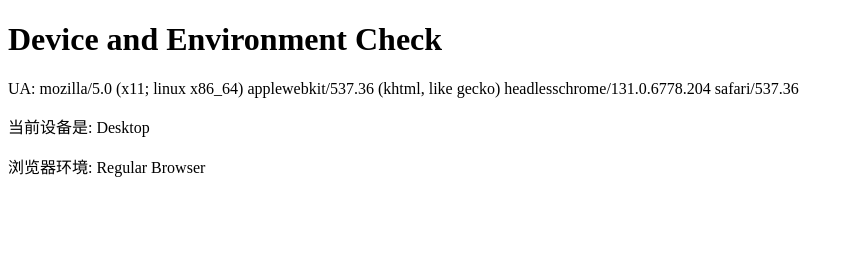
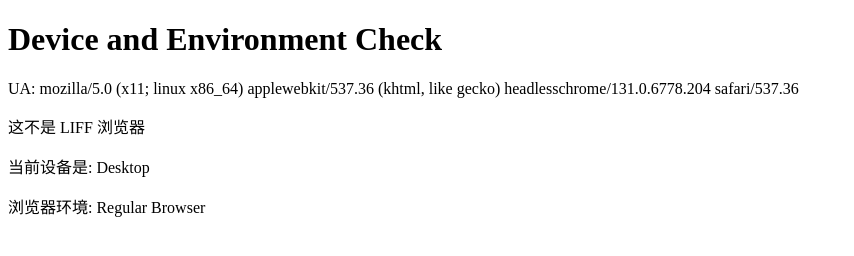
Before and after one commit to GC-Compnay/edu, a plain HTML site: page Device_Type_Detection.html in a window 1280 px wide. Shown: the whole page, without its empty margins (0-854 px from the left). Drawn offline with Linux system fonts and the light colour scheme.

Commit message:
Update Device_Type_Detection.html

```diff
--- a/Device_Type_Detection.html
+++ b/Device_Type_Detection.html
@@ -6,6 +6,8 @@
 <body>
     <h1>Device and Environment Check</h1>
     <p id="userAgent"></p>
+    <p id="liffStatus">检测中...</p>
+
     <p id="deviceType"></p>
     <p id="webViewCheck"></p>
 
@@ -26,6 +28,19 @@
 
             return isAndroidWebView || isIOSWebView ? "WebView" : "Regular Browser";
         }
+
+        function checkLiff() {
+            if (window.liff) {
+                return "这是 LIFF 浏览器";
+            } else {
+                return "这不是 LIFF 浏览器";
+            }
+        }
+
+        document.getElementById('liffStatus').textContent = checkLiff();
+
+
+
         document.getElementById('userAgent').innerHTML = "UA: " + navigator.userAgent.toLowerCase();
         document.getElementById('deviceType').innerHTML = "当前设备是: " + checkDeviceType();
         document.getElementById('webViewCheck').innerHTML = "浏览器环境: " + checkIfWebView();
```
